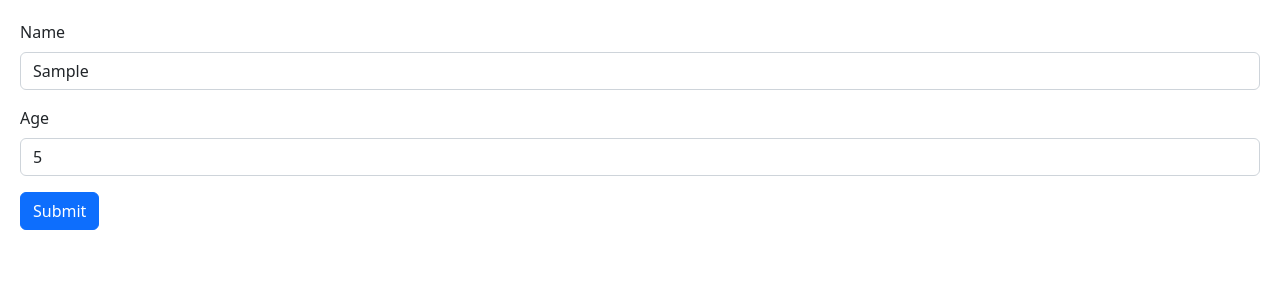
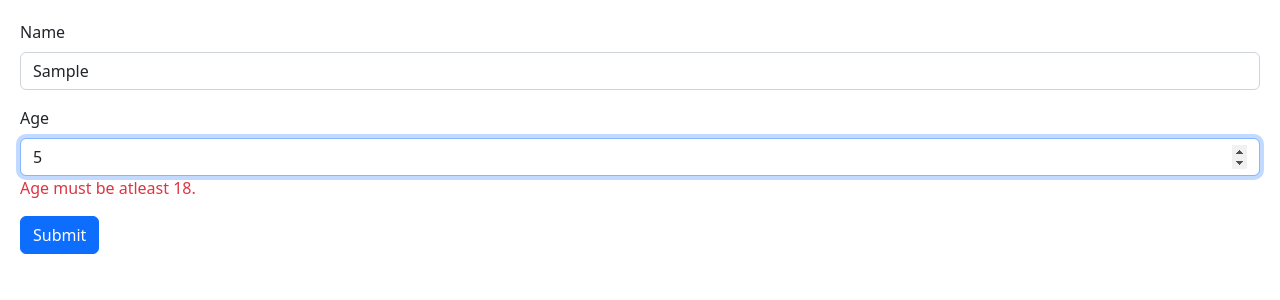
Before and after one commit to devdhark/React_App, a React (Vite) app in the folder react-app/: page / in a window 1280 px wide. Both pictures are taken after typing "Sample", "5" into the empty fields and a click on the button "Submit". Shown: the top 300 px of the page. Built offline with nearby package versions, Linux system fonts and the light colour scheme.

Commit message:
implement form validation with zod

```diff
--- a/react-app/package.json
+++ b/react-app/package.json
@@ -9,6 +9,7 @@
     "preview": "vite preview"
   },
   "dependencies": {
+    "@hookform/resolvers": "^2.9.11",
     "@types/styled-components": "^5.1.26",
     "bootstrap": "^5.2.3",
     "immer": "^10.0.2",
@@ -17,7 +18,8 @@
     "react-dom": "^18.2.0",
     "react-hook-form": "7.43",
     "react-icons": "^4.8.0",
-    "styled-components": "^5.3.10"
+    "styled-components": "^5.3.10",
+    "zod": "^3.20.6"
   },
   "devDependencies": {
     "@types/react": "^18.2.6",
--- a/react-app/src/components/Form/Form.tsx
+++ b/react-app/src/components/Form/Form.tsx
@@ -1,8 +1,23 @@
 import React, { FormEvent, useState } from "react";
 import { FieldValues, useForm } from "react-hook-form";
+import { z } from "zod";
+import { zodResolver } from "@hookform/resolvers/zod";
+
+const schema = z.object({
+  name: z.string().min(3, { message: "Name must be atleast 3 characters." }),
+  age: z
+    .number({ invalid_type_error: "Age field is required." })
+    .min(18, { message: "Age must be atleast 18." }),
+});
+
+type FormData = z.infer<typeof schema>;
 
 const Form = () => {
-  const { register, handleSubmit } = useForm();
+  const {
+    register,
+    handleSubmit,
+    formState: { errors, isValid },
+  } = useForm<FormData>({ resolver: zodResolver(schema) });
 
   const onSubmit = (data: FieldValues) => console.log(data);
 
@@ -18,17 +33,19 @@ const Form = () => {
           type="text"
           className="form-control"
         />
+        {errors.name && <p className="text-danger">{errors.name.message}</p>}
       </div>
       <div className="mb-3">
         <label htmlFor="age" className="form-label">
           Age
         </label>
         <input
-          {...register("age")}
+          {...register("age", { valueAsNumber: true })}
           id="age"
           type="number"
           className="form-control"
         />
+        {errors.age && <p className="text-danger">{errors.age.message}</p>}
       </div>
       <button className="btn btn-primary" type="submit">
         Submit
```
Also changed, not shown: 1 other file (tests, documents, lock files or other folders).
